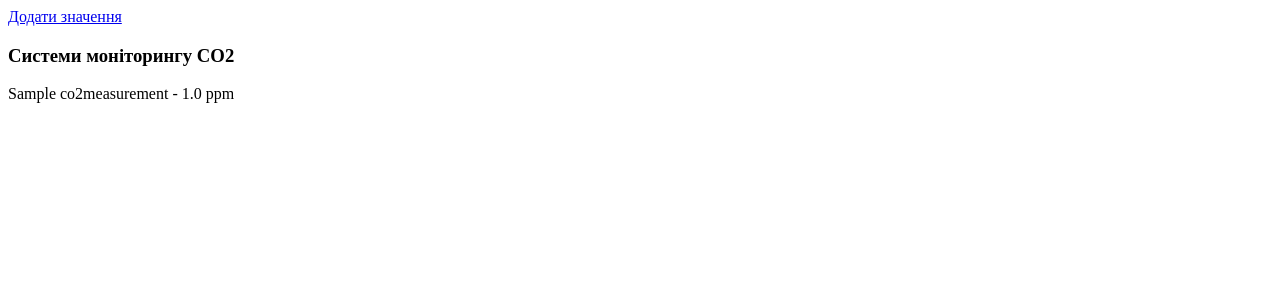
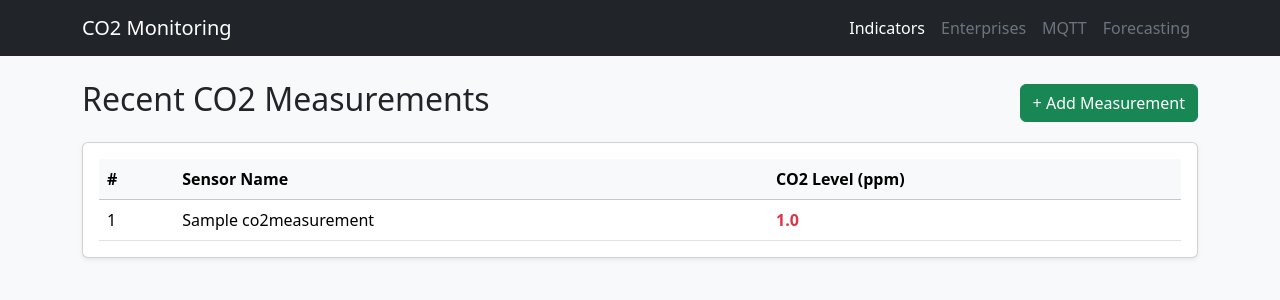
Before and after one commit to delazario/co2_monitoring, a Django app: page / in a window 1280 px wide. Shown: the top 300 px of the page. Run offline with Django 5.2, Linux system fonts and the light colour scheme; tables that the repository leaves empty hold one stand-in row (values such as "Sample post").

Commit message:
integrate bootstrap 5 ui and create base template

```diff
--- a/Backend/djangoapp/forms.py
+++ b/Backend/djangoapp/forms.py
@@ -5,3 +5,7 @@ class MeasurementForm(forms.ModelForm):
     class Meta:
         model = CO2Measurement
         fields = '__all__'
+        widgets = {
+            'co2_level': forms.TextInput(attrs={'class': 'form-control', 'placeholder': 'For example: 450 ppm'}),
+            'sensor_name': forms.TextInput(attrs={'class': 'form-control', 'placeholder': 'Sensor Name...'}),
+        }
--- /dev/null
+++ b/Frontend/templates/base.html
@@ -0,0 +1,42 @@
+<!DOCTYPE html>
+<html lang="en">
+<head>
+    <meta charset="UTF-8">
+    <meta name="viewport" content="width=device-width, initial-scale=1">
+    <title>{% block title %}CO2 Monitoring System{% endblock %}</title>
+    <!-- include Bootstrap CSS -->
+    <link href="https://cdn.jsdelivr.net/npm/bootstrap@5.3.2/dist/css/bootstrap.min.css" rel="stylesheet">
+</head>
+<body class="bg-light">
+
+    <!-- navigation bar -->
+    <nav class="navbar navbar-expand-lg navbar-dark bg-dark mb-4">
+        <div class="container">
+            <a class="navbar-brand" href="{% url 'measurement_list' %}">CO2 Monitoring</a>
+            <div class="collapse navbar-collapse">
+                <ul class="navbar-nav ms-auto">
+                    <li class="nav-item">
+                        <a class="nav-link active" href="{% url 'measurement_list' %}">Indicators</a>
+                    </li>
+                    <li class="nav-item">
+                        <a class="nav-link text-secondary" href="#">Enterprises</a>
+                    </li>
+                    <li class="nav-item">
+                        <a class="nav-link text-secondary" href="#">MQTT</a>
+                    </li>
+                    <li class="nav-item">
+                        <a class="nav-link text-secondary" href="#">Forecasting</a>
+                    </li>
+                </ul>
+            </div>
+        </div>
+    </nav>
+
+    <!-- main content container -->
+    <div class="container">
+        {% block content %}
+        {% endblock %}
+    </div>
+
+</body>
+</html>
--- a/Frontend/templates/measurement_list.html
+++ b/Frontend/templates/measurement_list.html
@@ -1,14 +1,35 @@
-<!DOCTYPE html>
-<html lang="uk">
-<head>
-    <meta charset="UTF-8">
-    <title>Системи моніторингу CO2</title>
-</head>
-<body>
-    <a href="{% url 'create_measurement' %}">Додати значення</a>
-    <h3>Системи моніторингу CO2</h3>
-    {% for measurement in measurements %}
-        <p>{{ measurement }}</p>
-    {% endfor %}
-</body>
-</html>
+{% extends 'base.html' %}
+
+{% block content %}
+<div class="d-flex justify-content-between align-items-center mb-3">
+    <h2>Recent CO2 Measurements</h2>
+    <a href="{% url 'create_measurement' %}" class="btn btn-success">+ Add Measurement</a>
+</div>
+
+<div class="card shadow-sm">
+    <div class="card-body">
+        <table class="table table-hover mb-0">
+            <thead class="table-light">
+                <tr>
+                    <th>#</th>
+                    <th>Sensor Name</th>
+                    <th>CO2 Level (ppm)</th>
+                </tr>
+            </thead>
+            <tbody>
+                {% for measurement in measurements %}
+                <tr>
+                    <td>{{ forloop.counter }}</td>
+                    <td>{{ measurement.sensor_name|default:"—" }}</td>
+                    <td class="fw-bold text-danger">{{ measurement.co2_level }}</td>
+                </tr>
+                {% empty %}
+                <tr>
+                    <td colspan="3" class="text-center text-muted">No records found</td>
+                </tr>
+                {% endfor %}
+            </tbody>
+        </table>
+    </div>
+</div>
+{% endblock %}
```
Also changed, not shown: Frontend/templates/create_measurement.html (+27 -15 lines).
